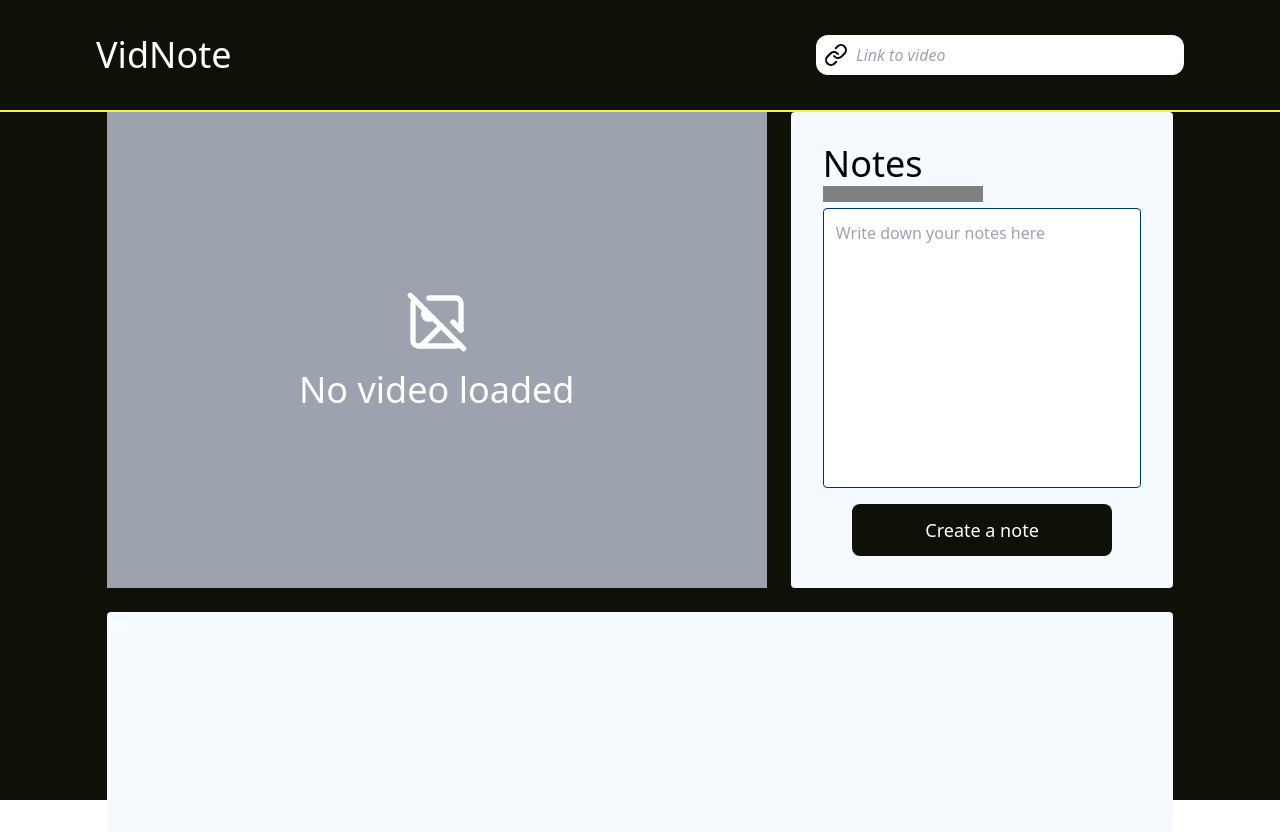
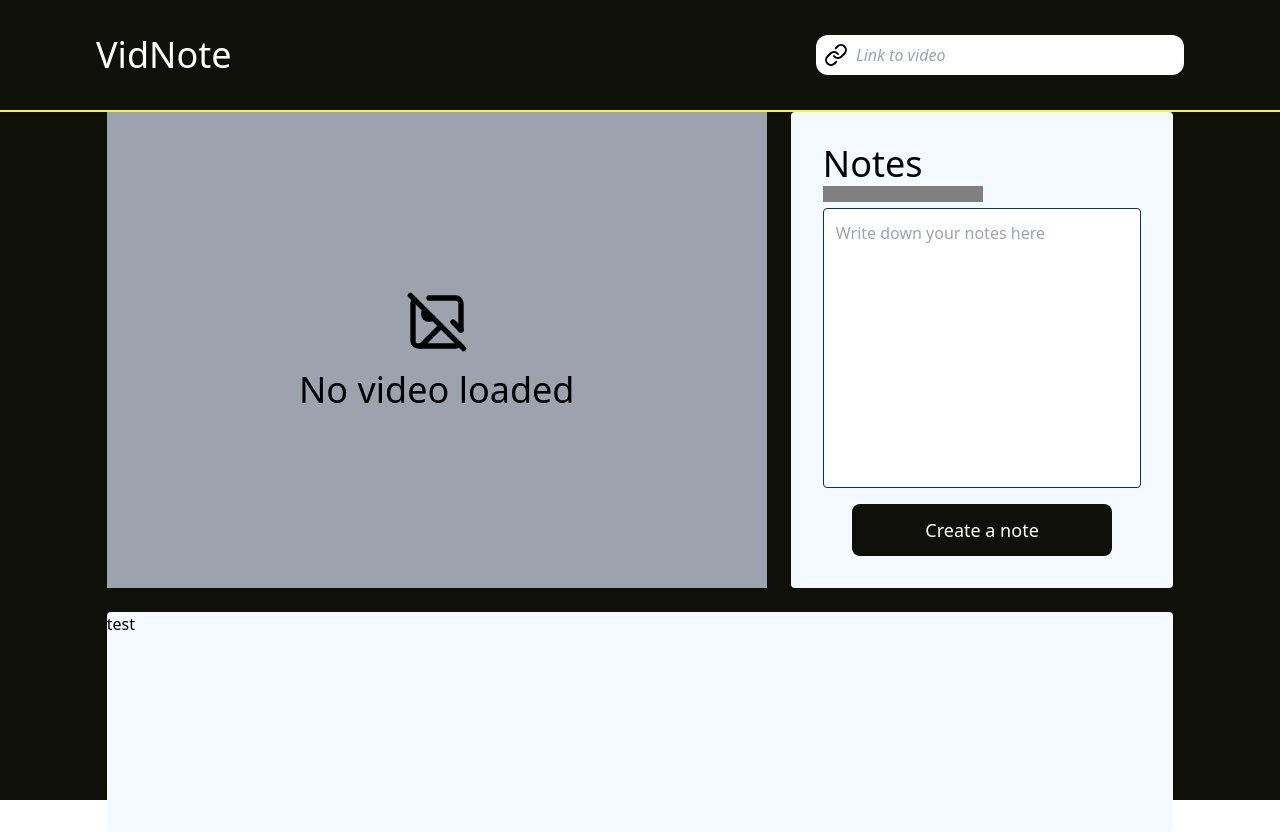
Before and after one commit to afeef97/set2023-vidnote, a React (Vite) app: page / in a window 1280 px wide. Built offline with nearby package versions, Linux system fonts and the light colour scheme.

Commit message:
Changed color and sizes

```diff
--- a/src/components/Header.jsx
+++ b/src/components/Header.jsx
@@ -5,9 +5,9 @@ import IconedInput from "./shared/IconedInput";
 const Header = () => {
     return (
         <div
-            className={`flex justify-between items-center fixed px-24 w-full h-28 bg-mainBG border-b-2 border-b-mainAccent`}>
+            className={`flex justify-between items-center fixed px-24 w-full h-28 bg-mainBG border-b-2 border-b-mainAccent z-50`}>
             <div>
-                <h3 className="text-4xl">VidNote</h3>
+                <h3 className="text-4xl text-white">VidNote</h3>
             </div>
             <IconedInput
                 type={"url"}
--- a/src/index.css
+++ b/src/index.css
@@ -3,11 +3,11 @@
 @tailwind utilities;
 
 body {
-    @apply text-mainText;
+    @apply text-black;
 }
 
 h1 {
-    @apply text-6xl;
+    @apply text-5xl;
 }
 
 h2 {
```
